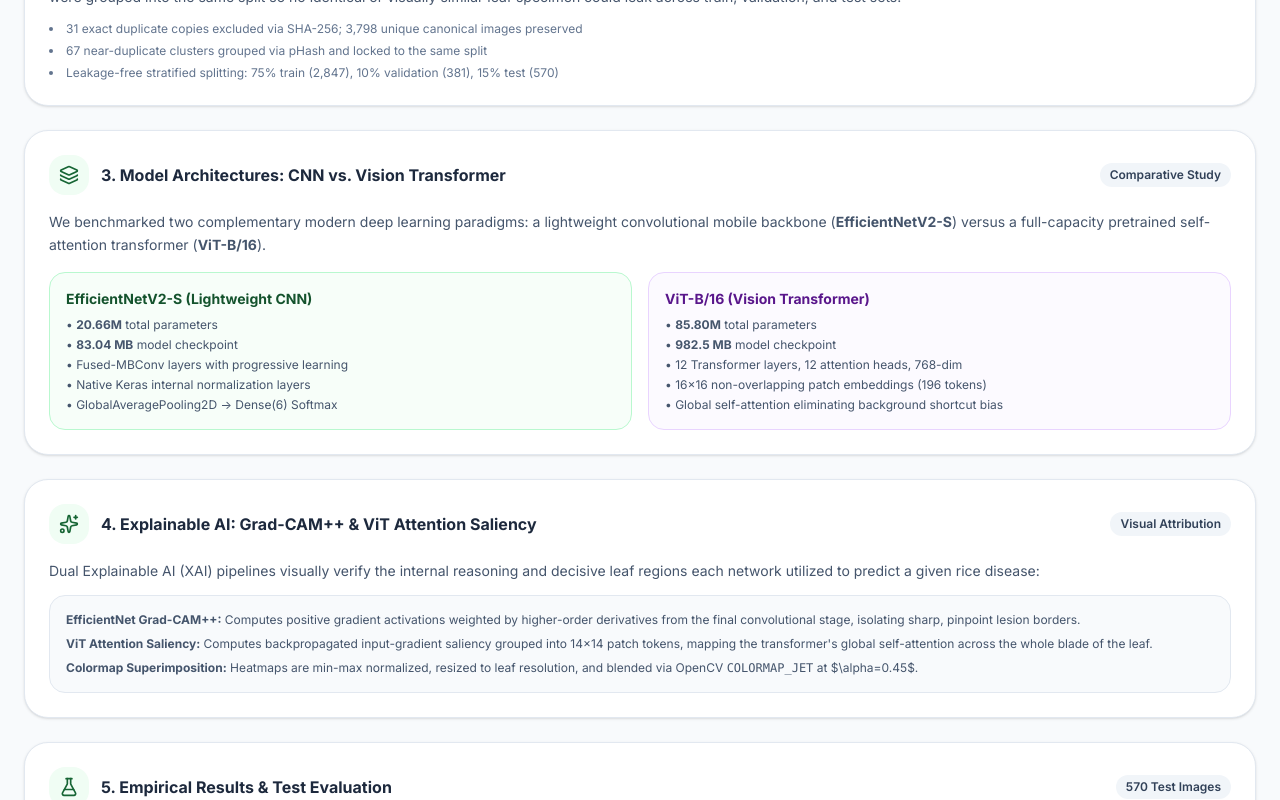
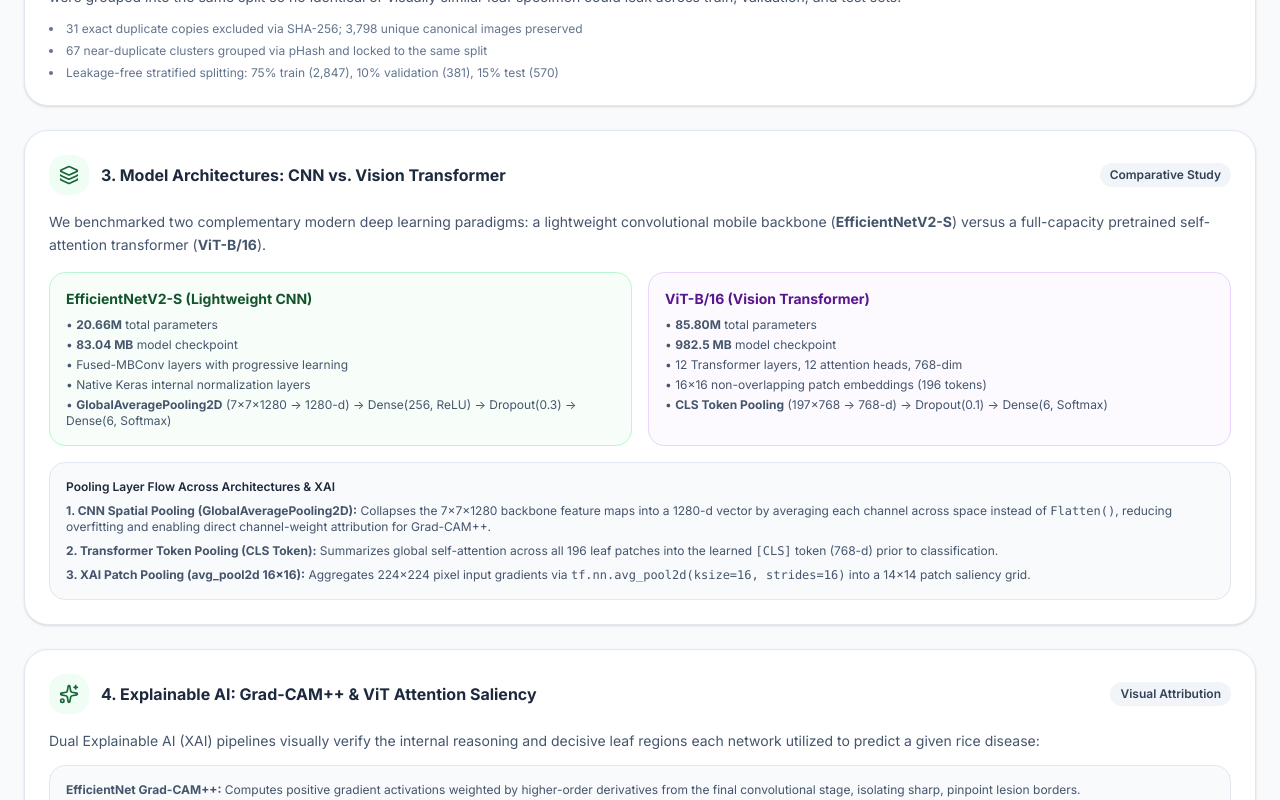
Before and after one commit to ratchanonswu/Rice-Classification, a React (Vite) app in the folder RiceVisionAI/frontend/: page /methodology in a window 1280 px wide. Shown: the part 589-1389 px from the top of the page. Built offline with nearby package versions, Linux system fonts and the light colour scheme; no server answers.

Commit message:
docs(frontend): add pooling layer flow across CNN, ViT, and XAI in Methodology

```diff
--- a/RiceVisionAI/frontend/src/pages/Methodology.tsx
+++ b/RiceVisionAI/frontend/src/pages/Methodology.tsx
@@ -80,7 +80,7 @@ const steps: Step[] = [
               <li>• <strong>83.04 MB</strong> model checkpoint</li>
               <li>• Fused-MBConv layers with progressive learning</li>
               <li>• Native Keras internal normalization layers</li>
-              <li>• GlobalAveragePooling2D → Dense(6) Softmax</li>
+              <li>• <strong>GlobalAveragePooling2D</strong> (7×7×1280 → 1280-d) → Dense(256, ReLU) → Dropout(0.3) → Dense(6, Softmax)</li>
             </ul>
           </div>
           <div className="bg-purple-50/50 border border-purple-200 rounded-2xl p-4 space-y-2">
@@ -90,9 +90,25 @@ const steps: Step[] = [
               <li>• <strong>982.5 MB</strong> model checkpoint</li>
               <li>• 12 Transformer layers, 12 attention heads, 768-dim</li>
               <li>• 16×16 non-overlapping patch embeddings (196 tokens)</li>
-              <li>• Global self-attention eliminating background shortcut bias</li>
+              <li>• <strong>CLS Token Pooling</strong> (197×768 → 768-d) → Dropout(0.1) → Dense(6, Softmax)</li>
             </ul>
           </div>
+        </div>
+        <div className="bg-slate-50 border border-slate-200 rounded-2xl p-4 text-xs space-y-2 text-slate-600">
+          <p className="font-semibold text-slate-800">Pooling Layer Flow Across Architectures &amp; XAI</p>
+          <p>
+            <strong>1. CNN Spatial Pooling (GlobalAveragePooling2D):</strong> Collapses the 7×7×1280 backbone feature maps
+            into a 1280-d vector by averaging each channel across space instead of <code>Flatten()</code>, reducing
+            overfitting and enabling direct channel-weight attribution for Grad-CAM++.
+          </p>
+          <p>
+            <strong>2. Transformer Token Pooling (CLS Token):</strong> Summarizes global self-attention across all 196 leaf
+            patches into the learned <code>[CLS]</code> token (768-d) prior to classification.
+          </p>
+          <p>
+            <strong>3. XAI Patch Pooling (avg_pool2d 16×16):</strong> Aggregates 224×224 pixel input gradients via{' '}
+            <code>tf.nn.avg_pool2d(ksize=16, strides=16)</code> into a 14×14 patch saliency grid.
+          </p>
         </div>
       </div>
     ),
```
Also changed, not shown: 2 other files (tests, documents, lock files or other folders).
